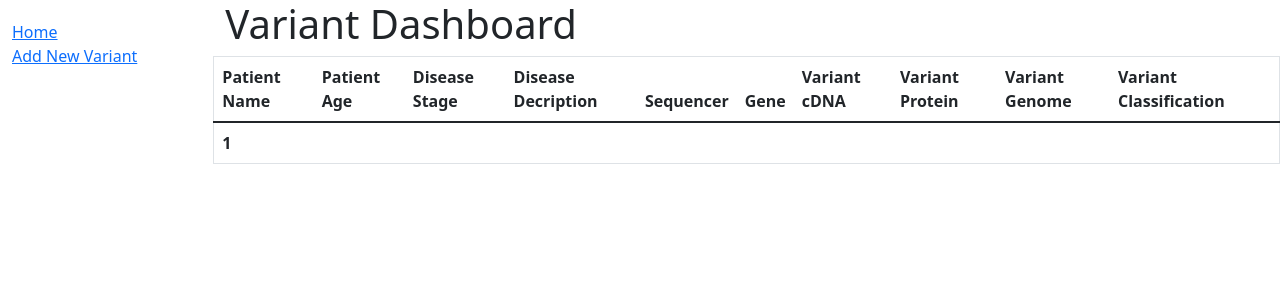
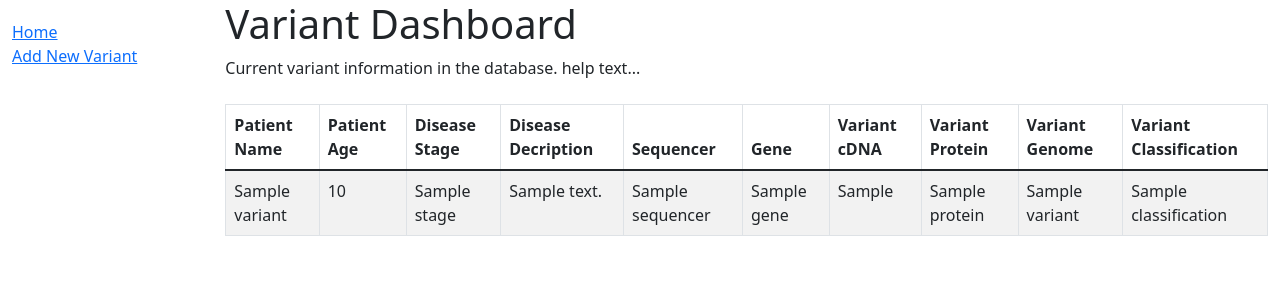
Before and after one commit to ievalipska/biol60860django, a Django app: template dashboard/templates/dashboard/home.html in a window 1280 px wide. Shown: the top 300 px of the page. Run offline with Django 3.2, Linux system fonts and the light colour scheme; tables that the repository leaves empty hold one stand-in row (values such as "Sample post"); the template is opened without the code that fills it: values that come from a table or form of the project are taken from there, most other values are stand-ins (such as "Sample title", 1, 10 or a date in 2020); lists and menus that the app fills with data are empty; some libraries are stand-ins or nearby versions.

Commit message:
Update html to use bootstrap3 for table

```diff
--- a/dashboard/templates/dashboard/home.html
+++ b/dashboard/templates/dashboard/home.html
@@ -1,43 +1,89 @@
 {% extends "base.html" %}
+{% block content %}
+{% load bootstrap3 %}
 
-{% block content %}
 
-    <h1>Variant Dashboard</h1>
+<!-- Adding header -->
+<div class="panel panel-default">
+    <div class="panel-heading ">
+        <div>
+            <h1>
+                Variant Dashboard
+            </h1>
+            <p>
+                Current variant information in the database. help text...
+            </p>
+        </div>
+    </div>
 
+
+    <!-- Adding data table -->
         <div class="row">
-        <table class="table" width="100%" border="1.5px">
+            <div class="col-lg-12">
+                <div class="panel panel-primary">
+                    <div class="panel-heading">
+                        <h4>{% bootstrap_label "Variant Information"%}</h4>
+                    </div>
+                    <div class="panel-body">
+                        <div class="row">
+                            <div class="table-responsive">
+                                <table width="100%" class="table table-striped table-bordered table-hover"
+                                    id="main_datatable">
                                     <thead>
                                         <tr>
-                <th scope="col">Patient Name</th>
-                <th scope="col">Patient Age</th>
-                <th scope="col">Disease Stage</th>
-                <th scope="col">Disease Decription</th>
-                <th scope="col">Sequencer</th>
-                <th scope="col">Gene</th>
-                <th scope="col">Variant cDNA</th>
-                <th scope="col">Variant Protein</th>
-                <th scope="col">Variant Genome</th>
-                <th scope="col">Variant Classification</th>
+                                            <!-- Adding table column headers -->
+                                            <th>Patient Name</th>
+                                            <th>Patient Age</th>
+                                            <th>Disease Stage</th>
+                                            <th>Disease Decription</th>
+                                            <th>Sequencer</th>
+                                            <th>Gene</th>
+                                            <th>Variant cDNA</th>
+                                            <th>Variant Protein</th>
+                                            <th>Variant Genome</th>
+                                            <th>Variant Classification</th>
                                         </tr>
                                     </thead>
                                     <tbody>
-              {% for variant in data %}
+                                    {% for variant in data %} <!-- Loading in data specified in views.py -->
                                         <tr>
-              <th scope="row">{{ forloop.counter }}</th>
-                <td>{{Variants.Name}}</td>
-                <td>{{Variants.Age}}</td>
-                <td>{{Variants.Stage}}</td>
-                <td>{{Variants.Description}}</td>
-                <td>{{Variants.Sequencer}}</td>
-                <td>{{Variants.Gene}}</td>
-                <td>{{Variants.cDNA}}</td>
-                <td>{{Variants.Protein}}</td>
-                <td>{{Variants.Genome}}</td>
-                <td>{{Variants.Classification}}</td>
+                                            <!-- Adding table column data -->
+                                            <td>{{ variant.Name }}</td>
+                                            <td>{{ variant.Age }}</td>
+                                            <td>{{ variant.Stage }}</td>
+                                            <td>{{ variant.Description }}</td>
+                                            <td>{{ variant.Sequencer }}</td>
+                                            <td>{{ variant.Gene }}</td>
+                                            <td>{{ variant.cDNA }}</td>
+                                            <td>{{ variant.Protein }}</td>
+                                            <td>{{ variant.Genome }}</td>
+                                            <td>{{ variant.Classification }}</td>
+                                        </tr>
                                     {% endfor %}
-              </tr>
                                     </tbody>
                                 </table>
                             </div>
+                        </div>
+                    </div>
+                </div>
+            </div>
+        </div>
+</div>
+
+
+<!-- CDN Links to activate datatables with sorting functionallity -->
+<link rel="stylesheet" href="https://cdn.datatables.net/1.10.18/css/dataTables.bootstrap.min.css">
+<script src= "https://cdn.datatables.net/1.10.18/js/jquery.dataTables.min.js"></script>
+<script src= "https://cdn.datatables.net/1.10.18/js/dataTables.bootstrap.min.js"></script>
+
+<!-- run javascript to display datatable -->
+<script>
+    $(document).ready(function () {
+        $('#main_datatable').DataTable({responsive:true,
+                                        order:[[1, "asc"], [0, "asc"]]})
+                                        });
+</script>
+
 
 {% endblock %}
+</html>
--- a/requirements.txt
+++ b/requirements.txt
@@ -1,2 +1,3 @@
 Django~=3.2.10
 django-simple-history~=3.4.0
+django-bootstrap3
--- a/variantdashboard/settings.py
+++ b/variantdashboard/settings.py
@@ -41,6 +41,8 @@ INSTALLED_APPS = [
     'django.contrib.staticfiles',
     'simple_history',
     'dashboard',
+    'django_tables2',
+    'bootstrap3',
 ]
 
 MIDDLEWARE = [
```
Also changed, not shown: dashboard/urls.py (line endings or trailing spaces), dashboard/views.py (line endings or trailing spaces). Lines whose indentation alone changed are shown as unchanged.
